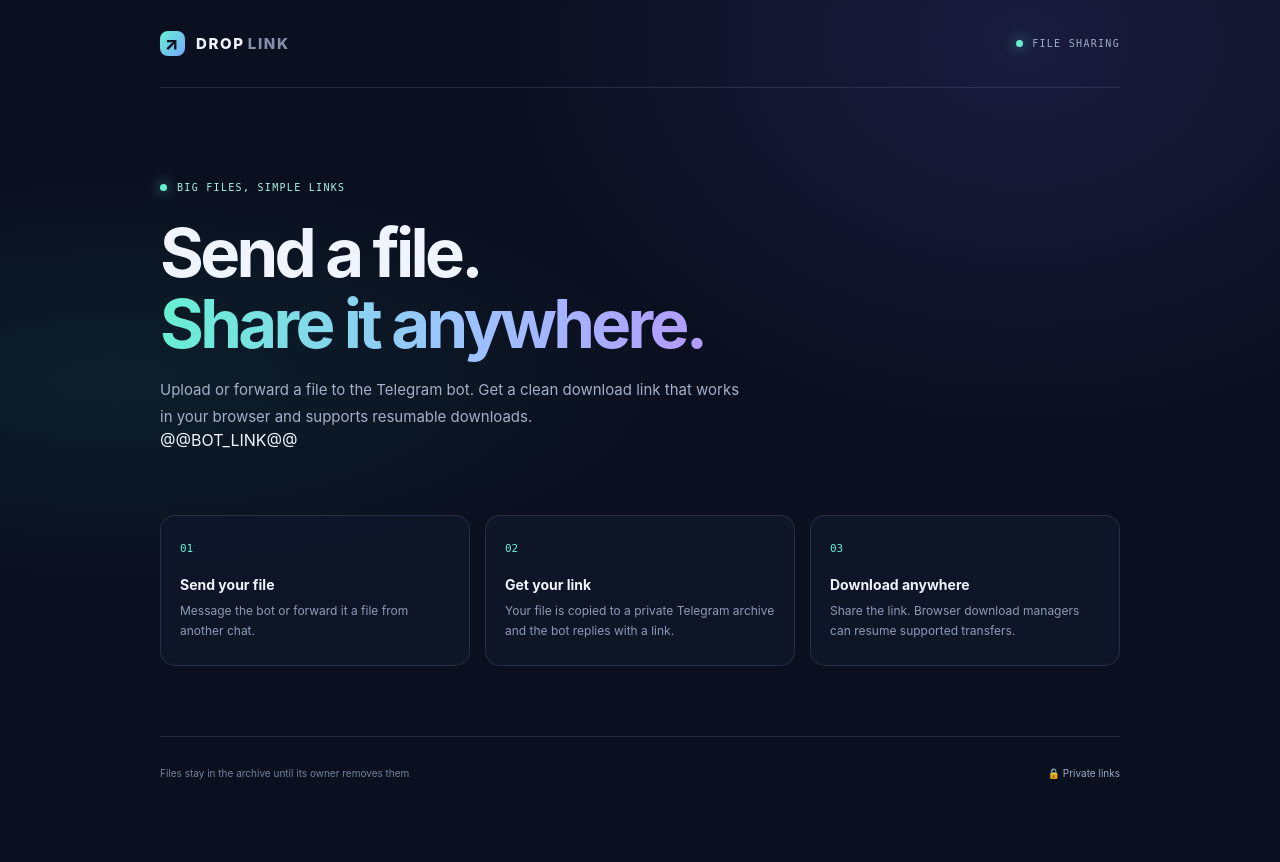
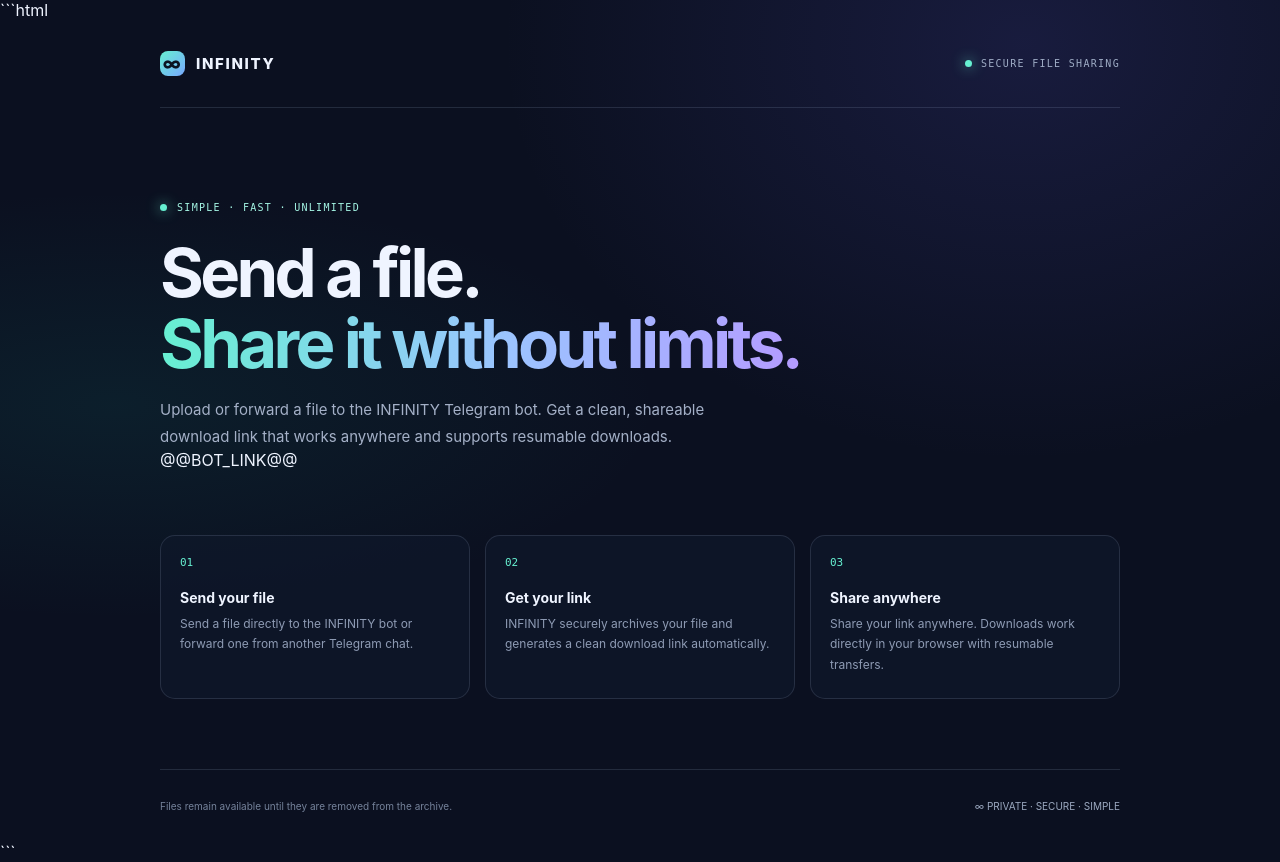
Before and after one commit to suryaprakash-it/telebot2, a Python web app: template templates/landing.html in a window 1280 px wide. Before the commit the page ends 779 px from the top, so only its background shows below. Run offline with Jinja, Linux system fonts and the light colour scheme; the template is opened without the code that fills it, so the values that code supplies are empty.

Commit message:
Update landing.html

````diff
--- a/templates/landing.html
+++ b/templates/landing.html
@@ -1,27 +1,108 @@
+```html
 <!doctype html>
 <html lang="en">
 <head>
   <meta charset="utf-8">
   <meta name="viewport" content="width=device-width, initial-scale=1">
-  <meta name="theme-color" content="#0b1020">
-  <title>DropLink · File sharing</title>
+  <meta name="theme-color" content="#050505">
+
+  <title>INFINITY · File Sharing</title>
+
   <link rel="stylesheet" href="/static/style.css">
 </head>
+
 <body>
+
   <main class="shell landing-shell">
-    <nav class="topbar"><a class="brand" href="/"><span class="brand-mark">↗</span> DROP<span class="brand-light">LINK</span></a><span class="secure"><i></i> FILE SHARING</span></nav>
+
+    <!-- Navigation -->
+    <nav class="topbar">
+
+      <a class="brand" href="/">
+        <span class="brand-mark">∞</span>
+        <span class="brand-name">INFINITY</span>
+      </a>
+
+      <span class="secure">
+        <i></i>
+        SECURE FILE SHARING
+      </span>
+
+    </nav>
+
+
+    <!-- Hero -->
     <section class="hero landing-hero">
-      <div class="eyebrow"><span class="eyebrow-dot"></span> BIG FILES, SIMPLE LINKS</div>
-      <h1>Send a file.<br><span>Share it anywhere.</span></h1>
-      <p class="intro">Upload or forward a file to the Telegram bot. Get a clean download link that works in your browser and supports resumable downloads.</p>
+
+      <div class="eyebrow">
+        <span class="eyebrow-dot"></span>
+        SIMPLE · FAST · UNLIMITED
+      </div>
+
+      <h1>
+        Send a file.<br>
+        <span>Share it without limits.</span>
+      </h1>
+
+      <p class="intro">
+        Upload or forward a file to the INFINITY Telegram bot.
+        Get a clean, shareable download link that works anywhere
+        and supports resumable downloads.
+      </p>
+
       @@BOT_LINK@@
+
     </section>
+
+
+    <!-- Features -->
     <section class="steps">
-      <article><span>01</span><h2>Send your file</h2><p>Message the bot or forward it a file from another chat.</p></article>
-      <article><span>02</span><h2>Get your link</h2><p>Your file is copied to a private Telegram archive and the bot replies with a link.</p></article>
-      <article><span>03</span><h2>Download anywhere</h2><p>Share the link. Browser download managers can resume supported transfers.</p></article>
+
+      <article>
+        <span>01</span>
+        <h2>Send your file</h2>
+        <p>
+          Send a file directly to the INFINITY bot or
+          forward one from another Telegram chat.
+        </p>
+      </article>
+
+      <article>
+        <span>02</span>
+        <h2>Get your link</h2>
+        <p>
+          INFINITY securely archives your file and
+          generates a clean download link automatically.
+        </p>
+      </article>
+
+      <article>
+        <span>03</span>
+        <h2>Share anywhere</h2>
+        <p>
+          Share your link anywhere. Downloads work
+          directly in your browser with resumable transfers.
+        </p>
+      </article>
+
     </section>
-    <footer><span>Files stay in the archive until its owner removes them</span><span class="footer-lock">🔒 Private links</span></footer>
+
+
+    <!-- Footer -->
+    <footer>
+
+      <span>
+        Files remain available until they are removed from the archive.
+      </span>
+
+      <span class="footer-lock">
+        ∞ PRIVATE · SECURE · SIMPLE
+      </span>
+
+    </footer>
+
   </main>
+
 </body>
 </html>
+```
````
